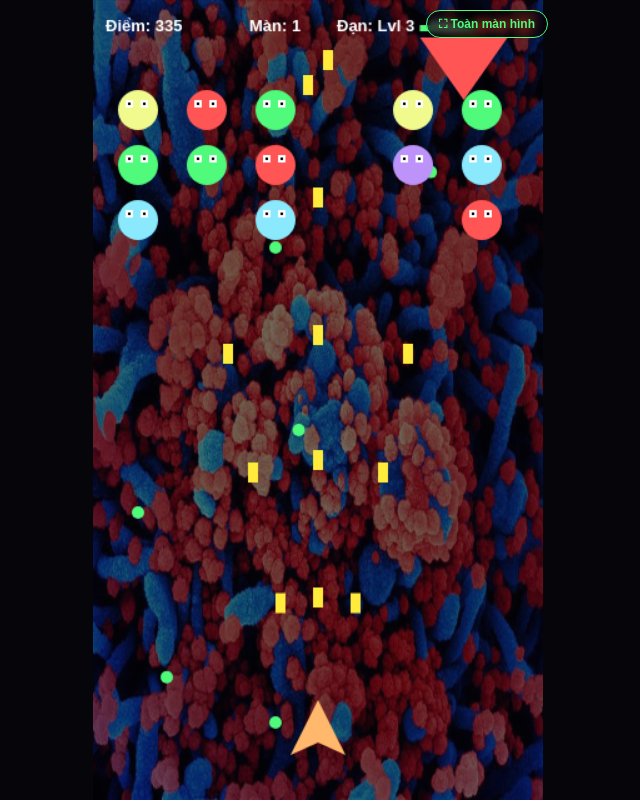
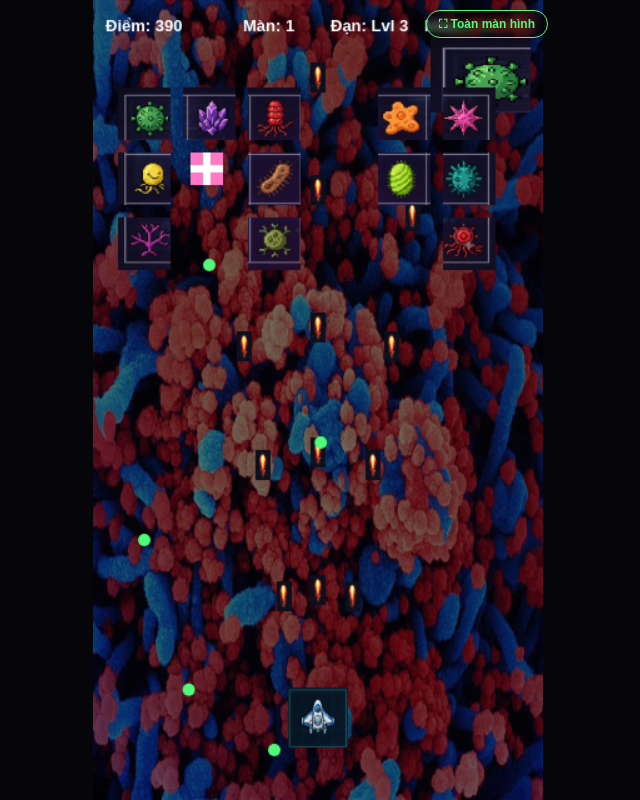
Before and after one commit to yuso02183-code/DietViTrung, a plain HTML site: page index.html in a window 1280 px wide. Shown: the whole page, without its empty margins (322-962 px from the left). Drawn offline with Linux system fonts and the light colour scheme.

Commit message:
Update index.html

```diff
--- a/index.html
+++ b/index.html
@@ -3,7 +3,7 @@
 <head>
   <meta charset="UTF-8">
   <meta name="viewport" content="width=device-width, initial-scale=1.0, maximum-scale=1.0, user-scalable=no, viewport-fit=cover">
-  <title>Diệt Vi Trùng</title>
+  <title>Diệt Vi Trùng - Pixel Edition</title>
   <style>
     * { touch-action: manipulation; box-sizing: border-box; -webkit-touch-callout: none; -webkit-user-select: none; user-select: none; }
     html, body {
@@ -17,34 +17,21 @@
     }
     #game-container {
       position: relative;
-      width: 100%;
-      height: 100%;
-      max-width: 480px;
-      max-height: 850px;
-      display: flex;
-      justify-content: center;
-      align-items: center;
+      width: 100%; height: 100%;
+      max-width: 480px; max-height: 850px;
+      display: flex; justify-content: center; align-items: center;
     }
     canvas {
-      width: 100%;
-      height: 100%;
+      width: 100%; height: 100%;
       object-fit: contain;
       background-color: #05050a;
       touch-action: none;
     }
     .fullscreen-btn {
-      position: absolute;
-      top: 10px;
-      right: 10px;
-      z-index: 100;
-      background: rgba(0, 0, 0, 0.6);
-      border: 1.5px solid #50fa7b;
-      color: #50fa7b;
-      padding: 6px 12px;
-      border-radius: 20px;
-      font-size: 12px;
-      font-weight: bold;
-      cursor: pointer;
+      position: absolute; top: 10px; right: 10px; z-index: 100;
+      background: rgba(0, 0, 0, 0.6); border: 1.5px solid #50fa7b;
+      color: #50fa7b; padding: 6px 12px; border-radius: 20px;
+      font-size: 12px; font-weight: bold; cursor: pointer;
       backdrop-filter: blur(4px);
     }
   </style>
@@ -71,10 +58,19 @@
       }
     }
 
+    // Tải các tài nguyên hình ảnh cậu vừa chuẩn bị
     const bgImg = new Image();
     bgImg.src = 'virus-1-4-1743496069202-1743496070057274412836.jpg';
 
-    // Dùng hình khối Canvas chuẩn trực tiếp, không phụ thuộc file ảnh ngoài nên 100% không bao giờ lỗi!
+    const shipImg = new Image();
+    shipImg.src = 'ship.png'; // Ảnh phi thuyền[span_6](start_span)[span_6](end_span)
+
+    const bulletImg = new Image();
+    bulletImg.src = 'bullet.png'; // Ảnh đạn lửa[span_7](start_span)[span_7](end_span)
+
+    const virusSheet = new Image();
+    virusSheet.src = 'spritesheet.png'; // Bảng 18 con virus (6 cột x 3 hàng)[span_8](start_span)[span_8](end_span)
+
     let stage = 1;
     let score = 0;
     let hp = 3;
@@ -85,10 +81,10 @@
     let currentShipIndex = 0;
 
     const player = {
-      x: canvas.width / 2 - 22,
-      y: canvas.height - 80,
-      width: 44,
-      height: 44
+      x: canvas.width / 2 - 24,
+      y: canvas.height - 90,
+      width: 48,
+      height: 48
     };
 
     let bullets = [];
@@ -103,33 +99,34 @@
       poisons = [];
       bullets = [];
       gifts = [];
-      currentShipIndex = Math.floor(Math.random() * 5);
+      currentShipIndex = Math.floor(Math.random() * 2); // Chọn ngẫu nhiên 1 trong 2 phi thuyền[span_9](start_span)[span_9](end_span)
 
       germs = [];
-      const rows = Math.min(5, 3 + Math.floor(stage / 2));
-      const cols = 6;
+      const rows = 3; // 3 hàng virus từ bảng ảnh[span_10](start_span)[span_10](end_span)
+      const cols = 6; // 6 cột virus từ bảng ảnh[span_11](start_span)[span_11](end_span)
       for (let r = 0; r < rows; r++) {
         for (let c = 0; c < cols; c++) {
           germs.push({
-            x: 18 + c * 55,
-            y: 70 + r * 44,
-            width: 36,
-            height: 36,
-            color: ['#ff5555', '#ff79c6', '#bd93f9', '#50fa7b', '#f1fa8c', '#8be9fd'][Math.floor(Math.random() * 6)],
+            col: c,
+            row: r,
+            x: 20 + c * 52,
+            y: 70 + r * 52,
+            width: 42,
+            height: 42,
             alive: true
           });
         }
       }
 
       boss = {
-        x: canvas.width / 2 - 35,
+        x: canvas.width / 2 - 40,
         y: 30,
-        width: 70,
-        height: 50,
+        width: 80,
+        height: 60,
         speed: 2 + stage * 0.2,
         dir: 1,
-        hp: 15 + stage * 6,
-        maxHp: 15 + stage * 6,
+        hp: 20 + stage * 5,
+        maxHp: 20 + stage * 5,
         alive: true
       };
     }
@@ -138,7 +135,7 @@
       score = 0;
       hp = 3;
       weaponLevel = 1;
-      player.x = canvas.width / 2 - 22;
+      player.x = canvas.width / 2 - 24;
       gameOver = false;
       restartTimer = 0;
       startStage(1);
@@ -161,28 +158,24 @@
     canvas.addEventListener('touchstart', (e) => { handleInput(e.touches[0].clientX); });
     canvas.addEventListener('click', (e) => { if (gameOver) resetGame(); });
 
+    // Bắn đạn liên tục
     setInterval(() => {
       if (!gameOver) {
         const cx = player.x + player.width / 2;
         if (weaponLevel === 1) {
-          bullets.push({ x: cx - 4, y: player.y, vx: 0, vy: -10 });
+          bullets.push({ x: cx - 6, y: player.y, vx: 0, vy: -10, width: 12, height: 24 });
         } else if (weaponLevel === 2) {
-          bullets.push({ x: cx - 12, y: player.y, vx: 0, vy: -10 });
-          bullets.push({ x: cx + 4, y: player.y, vx: 0, vy: -10 });
-        } else if (weaponLevel === 3) {
-          bullets.push({ x: cx - 4, y: player.y, vx: 0, vy: -10 });
-          bullets.push({ x: cx - 16, y: player.y, vx: -2, vy: -9.5 });
-          bullets.push({ x: cx + 8, y: player.y, vx: 2, vy: -9.5 });
+          bullets.push({ x: cx - 14, y: player.y, vx: 0, vy: -10, width: 12, height: 24 });
+          bullets.push({ x: cx + 2, y: player.y, vx: 0, vy: -10, width: 12, height: 24 });
         } else {
-          bullets.push({ x: cx - 4, y: player.y, vx: 0, vy: -10.5 });
-          bullets.push({ x: cx - 14, y: player.y, vx: -1.5, vy: -10 });
-          bullets.push({ x: cx + 6, y: player.y, vx: 1.5, vy: -10 });
-          bullets.push({ x: cx - 24, y: player.y, vx: -3, vy: -9 });
-          bullets.push({ x: cx + 16, y: player.y, vx: 3, vy: -9 });
+          bullets.push({ x: cx - 6, y: player.y, vx: 0, vy: -10, width: 12, height: 24 });
+          bullets.push({ x: cx - 20, y: player.y, vx: -1.5, vy: -9.5, width: 12, height: 24 });
+          bullets.push({ x: cx + 8, y: player.y, vx: 1.5, vy: -9.5, width: 12, height: 24 });
         }
       }
     }, 180);
 
+    // Kẻ địch thả đạn độc
     setInterval(() => {
       if (!gameOver) {
         if (boss && boss.alive) {
@@ -213,13 +206,13 @@
       bullets.forEach((b, index) => {
         b.x += b.vx || 0;
         b.y += b.vy || -10;
-        if (b.y < -20 || b.x < 0 || b.x > canvas.width) bullets.splice(index, 1);
+        if (b.y < -30 || b.x < 0 || b.x > canvas.width) bullets.splice(index, 1);
       });
 
       poisons.forEach((p, index) => {
         p.y += p.speed;
-        if (p.x < player.x + player.width && p.x + 8 > player.x &&
-            p.y < player.y + player.height && p.y + 12 > player.y) {
+        if (p.x < player.x + player.width && p.x + 10 > player.x &&
+            p.y < player.y + player.height && p.y + 14 > player.y) {
           poisons.splice(index, 1);
           hp -= 1;
           if (hp <= 0) { gameOver = true; restartTimer = 0; }
@@ -232,14 +225,14 @@
         if (g.x < player.x + player.width && g.x + 28 > player.x &&
             g.y < player.y + player.height && g.y + 28 > player.y) {
           gifts.splice(index, 1);
-          if (weaponLevel < 4) weaponLevel++;
+          if (weaponLevel < 3) weaponLevel++;
           score += 50;
         }
         if (g.y > canvas.height) gifts.splice(index, 1);
       });
 
       bullets.forEach((b, bIdx) => {
-        if (boss && boss.alive && b.x < boss.x + boss.width && b.x + 10 > boss.x && b.y < boss.y + boss.height && b.y + 16 > boss.y) {
+        if (boss && boss.alive && b.x < boss.x + boss.width && b.x + b.width > boss.x && b.y < boss.y + boss.height && b.y + b.height > boss.y) {
           boss.hp -= 1;
           bullets.splice(bIdx, 1);
           score += 20;
@@ -252,12 +245,12 @@
         }
 
         germs.forEach((g) => {
-          if (g.alive && b.x < g.x + g.width && b.x + 10 > g.x && b.y < g.y + g.height && b.y + 16 > g.y) {
+          if (g.alive && b.x < g.x + g.width && b.x + b.width > g.x && b.y < g.y + g.height && b.y + b.height > g.y) {
             g.alive = false;
             bullets.splice(bIdx, 1);
             score += 15;
             if (Math.random() < 0.25) {
-              gifts.push({ x: g.x + 4, y: g.y });
+              gifts.push({ x: g.x + 6, y: g.y });
             }
           }
         });
@@ -300,25 +293,24 @@
         return;
       }
 
-      // Vẽ Tàu Người Chơi (Phi thuyền cực ngầu)
-      ctx.fillStyle = ['#50fa7b', '#8be9fd', '#ff79c6', '#bd93f9', '#ffb86c'][currentShipIndex];
-      ctx.beginPath();
-      ctx.moveTo(player.x + player.width / 2, player.y);
-      ctx.lineTo(player.x, player.y + player.height);
-      ctx.lineTo(player.x + player.width / 2, player.y + player.height - 10);
-      ctx.lineTo(player.x + player.width, player.y + player.height);
-      ctx.closePath();
-      ctx.fill();
+      // 1. Vẽ Phi Thuyền từ file ship.png (Cắt ảnh theo từng tàu)[span_12](start_span)[span_12](end_span)
+      if (shipImg.complete && shipImg.naturalWidth > 0) {
+        const sWidth = shipImg.naturalWidth / 2;
+        const sHeight = shipImg.naturalHeight;
+        ctx.drawImage(shipImg, currentShipIndex * sWidth, 0, sWidth, sHeight, player.x, player.y, player.width, player.height);
+      } else {
+        ctx.fillStyle = '#50fa7b';
+        ctx.fillRect(player.x, player.y, player.width, player.height);
+      }
 
-      // Vẽ Boss Phi Thuyền
+      // 2. Vẽ Boss
       if (boss && boss.alive) {
-        ctx.fillStyle = '#ff5555';
-        ctx.beginPath();
-        ctx.moveTo(boss.x + boss.width / 2, boss.y + boss.height);
-        ctx.lineTo(boss.x, boss.y);
-        ctx.lineTo(boss.x + boss.width, boss.y);
-        ctx.closePath();
-        ctx.fill();
+        if (virusSheet.complete && virusSheet.naturalWidth > 0) {
+          ctx.drawImage(virusSheet, 0, 0, virusSheet.naturalWidth / 6, virusSheet.naturalHeight / 3, boss.x, boss.y, boss.width, boss.height);
+        } else {
+          ctx.fillStyle = '#ff3333';
+          ctx.fillRect(boss.x, boss.y, boss.width, boss.height);
+        }
 
         ctx.fillStyle = '#ff5555';
         ctx.fillRect(boss.x, boss.y - 10, boss.width, 5);
@@ -326,13 +318,17 @@
         ctx.fillRect(boss.x, boss.y - 10, (boss.hp / boss.maxHp) * boss.width, 5);
       }
 
-      // Vẽ Đạn
-      ctx.fillStyle = '#ffeb3b';
-      bullets.forEach(b => {
-        ctx.fillRect(b.x, b.y, 8, 16);
-      });
+      // 3. Vẽ Đạn Lửa từ bullet.png[span_13](start_span)[span_13](end_span)
+      if (bulletImg.complete && bulletImg.naturalWidth > 0) {
+        bullets.forEach(b => {
+          ctx.drawImage(bulletImg, b.x, b.y, b.width, b.height);
+        });
+      } else {
+        ctx.fillStyle = '#ffeb3b';
+        bullets.forEach(b => { ctx.fillRect(b.x, b.y, b.width, b.height); });
+      }
 
-      // Vẽ Đạn Độc
+      // 4. Vẽ Đạn Độc
       ctx.fillStyle = '#50fa7b';
       poisons.forEach(p => {
         ctx.beginPath();
@@ -340,7 +336,7 @@
         ctx.fill();
       });
 
-      // Vẽ Hộp Quà
+      // 5. Vẽ Hộp Quà Nâng Cấp Đạn
       gifts.forEach(g => {
         ctx.fillStyle = '#ff79c6';
         ctx.fillRect(g.x, g.y, 26, 26);
@@ -349,31 +345,32 @@
         ctx.fillRect(g.x, g.y + 10, 26, 6);
       });
 
-      // Vẽ Vi Trùng
-      germs.forEach(g => {
-        if (g.alive) {
-          ctx.fillStyle = g.color;
-          ctx.beginPath();
-          ctx.arc(g.x + g.width / 2, g.y + g.height / 2, g.width / 2 - 2, 0, Math.PI * 2);
-          ctx.fill();
-          // Mắt vi trùng
-          ctx.fillStyle = '#fff';
-          ctx.fillRect(g.x + 8, g.y + 10, 6, 6);
-          ctx.fillRect(g.x + 20, g.y + 10, 6, 6);
-          ctx.fillStyle = '#000';
-          ctx.fillRect(g.x + 10, g.y + 12, 2, 2);
-          ctx.fillRect(g.x + 22, g.y + 12, 2, 2);
-        }
-      });
+      // 6. Cắt và vẽ 18 con Virus từ file spritesheet.png[span_14](start_span)[span_14](end_span)
+      if (virusSheet.complete && virusSheet.naturalWidth > 0) {
+        const vCols = 6;
+        const vRows = 3;
+        const cellW = virusSheet.naturalWidth / vCols;
+        const cellH = virusSheet.naturalHeight / vRows;
 
-      // Giao diện UI
+        germs.forEach(g => {
+          if (g.alive) {
+            ctx.drawImage(
+              virusSheet,
+              g.col * cellW, g.row * cellH, cellW, cellH,
+              g.x, g.y, g.width, g.height
+            );
+          }
+        });
+      }
+
+      // Giao diện UI Điểm số, Máu
       ctx.fillStyle = '#fff';
       ctx.font = 'bold 13px Arial';
       ctx.textAlign = 'left';
       ctx.fillText('Điểm: ' + score, 10, 25);
-      ctx.fillText('Màn: ' + stage, 125, 25);
-      ctx.fillText('Đạn: Lvl ' + weaponLevel, 195, 25);
-      ctx.fillText('Máu: ' + '❤️'.repeat(hp), 270, 25);
+      ctx.fillText('Màn: ' + stage, 120, 25);
+      ctx.fillText('Đạn: Lvl ' + weaponLevel, 190, 25);
+      ctx.fillText('Máu: ' + '❤️'.repeat(hp), 265, 25);
 
       if (stageTextTimer > 0) {
         ctx.fillStyle = '#50fa7b';
```
